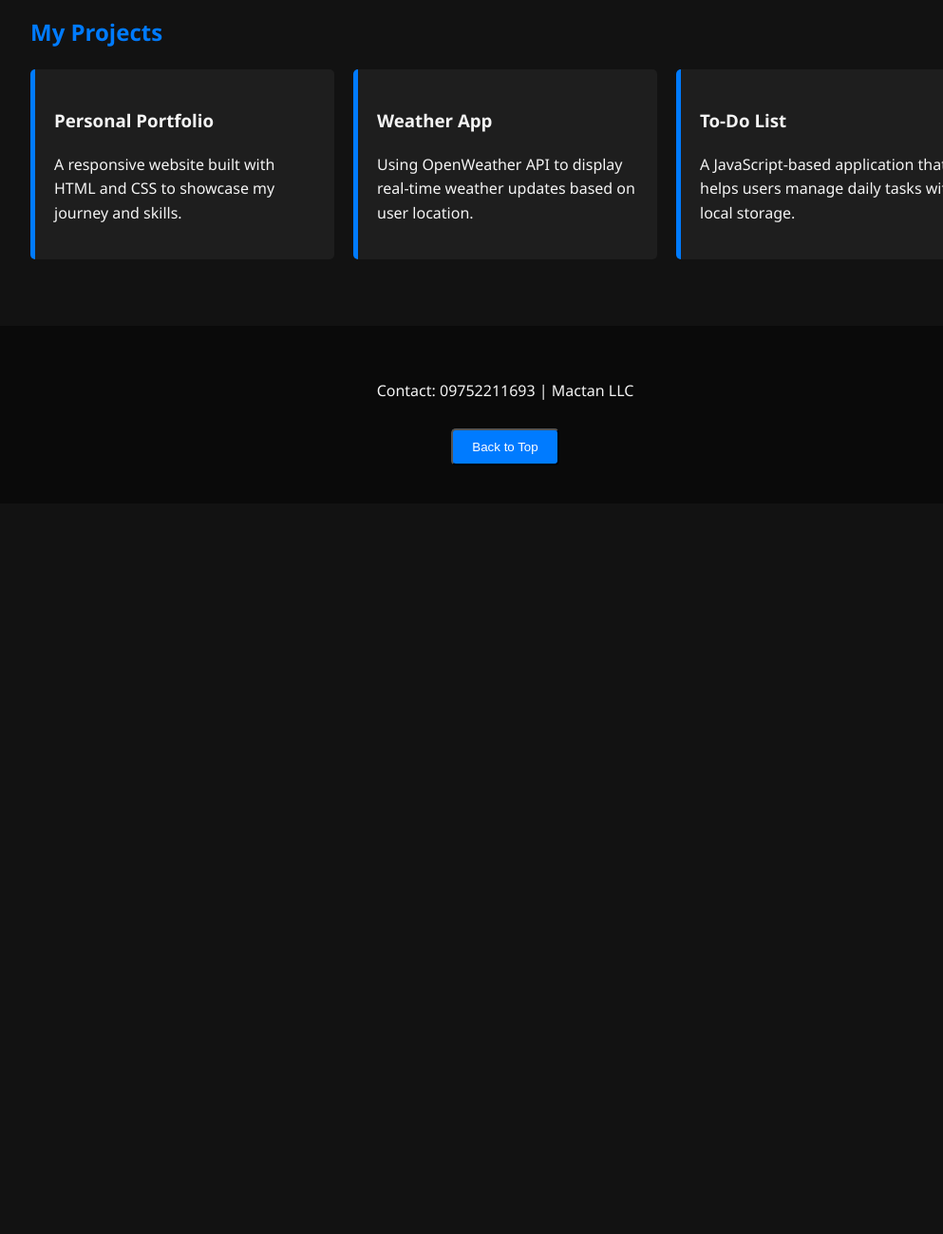
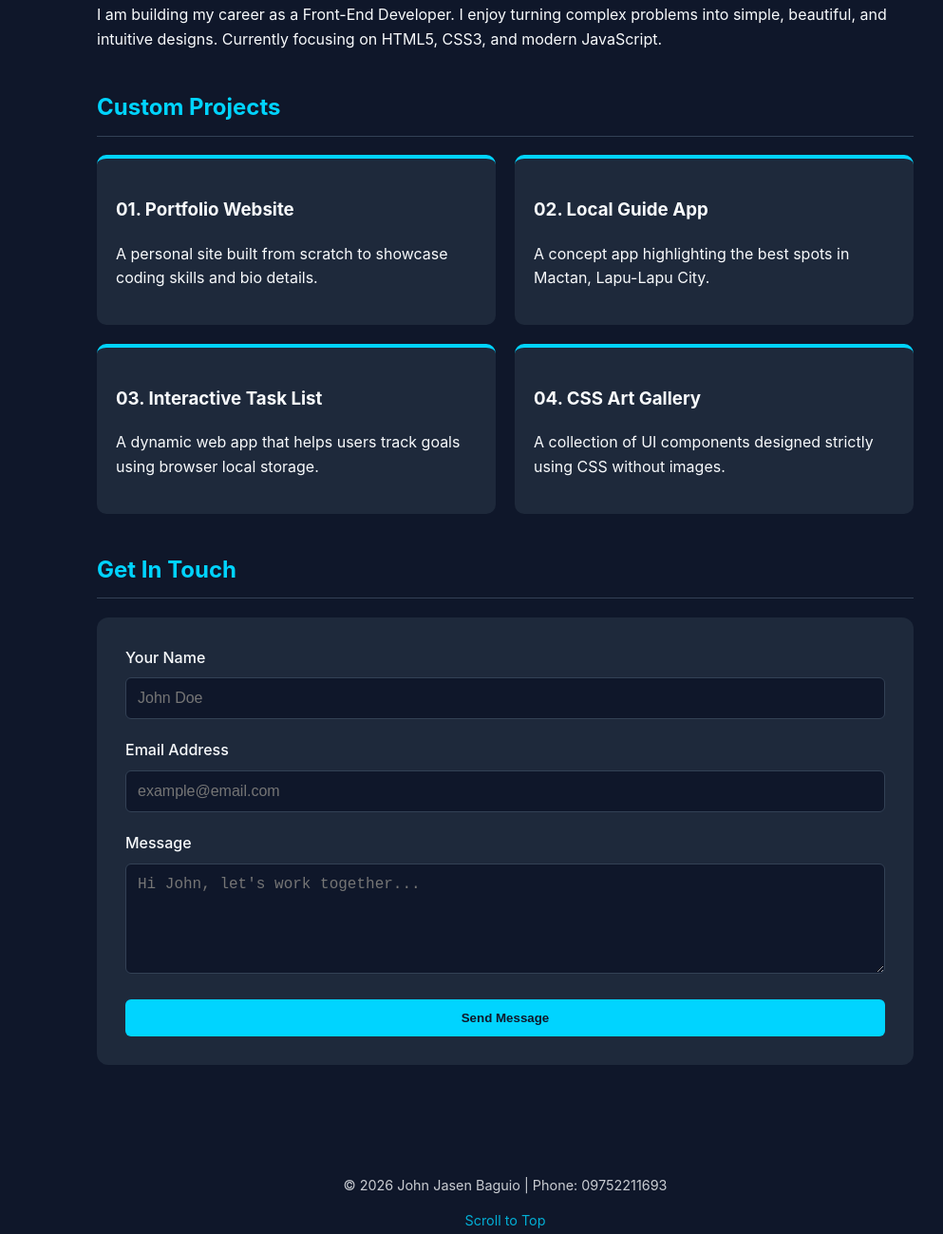
Before and after one commit to JI-AR1/JASEN-PORTFOLIO, a plain HTML site: page index.html in a window 1280 px wide. Shown: the part 835-2134 px from the top of the page at 95% size, without its empty margins (108-1101 px from the left). Before the commit the page ends 1365 px from the top, so only its background shows below. Drawn offline with Linux system fonts and the light colour scheme.

Commit message:
Update index.html

```diff
--- a/index.html
+++ b/index.html
@@ -5,105 +5,157 @@
     <meta name="viewport" content="width=device-width, initial-scale=1.0">
     <title>John Jasen Baguio | Portfolio</title>
     <style>
-        /* CSS Styling */
+        /* CSS STYLING */
         :root {
-            --primary: #007bff;
-            --dark: #121212;
-            --light: #f4f4f4;
-            --gray: #1e1e1e;
+            --primary: #00d4ff; /* A bright, modern blue */
+            --dark: #0f172a;    /* Deep navy background */
+            --gray: #1e293b;    /* Slightly lighter gray-blue for cards */
+            --light: #f8fafc;
+        }
+
+        * {
+            box-sizing: border-box;
+            scroll-behavior: smooth;
         }
 
         body {
-            font-family: 'Segoe UI', Tahoma, Geneva, Verdana, sans-serif;
+            font-family: 'Inter', sans-serif;
             margin: 0;
             background-color: var(--dark);
             color: var(--light);
             line-height: 1.6;
         }
 
+        /* Hero Section */
         header {
             text-align: center;
-            padding: 100px 20px;
-            background: linear-gradient(rgba(0,0,0,0.7), rgba(0,0,0,0.7)), url('https://via.placeholder.com/1200x400');
-            background-size: cover;
+            padding: 80px 20px;
+            background: linear-gradient(135deg, #0f172a 0%, #1e293b 100%);
+            border-bottom: 2px solid var(--primary);
         }
 
         .profile-img {
-            width: 150px;
-            height: 150px;
+            width: 160px;
+            height: 160px;
             border-radius: 50%;
             border: 4px solid var(--primary);
             object-fit: cover;
             margin-bottom: 20px;
+            box-shadow: 0 0 20px rgba(0, 212, 255, 0.3);
         }
 
         .container {
-            max-width: 1000px;
+            max-width: 900px;
             margin: auto;
-            padding: 20px;
+            padding: 40px 20px;
         }
 
-        h1, h2 { color: var(--primary); }
+        h1 { font-size: 2.5rem; margin-bottom: 10px; }
+        h2 { color: var(--primary); border-bottom: 1px solid #334155; padding-bottom: 10px; margin-top: 40px; }
 
+        /* Info Section */
         .info-grid {
             display: grid;
-            grid-template-columns: repeat(auto-fit, minmax(250px, 1fr));
+            grid-template-columns: repeat(auto-fit, minmax(200px, 1fr));
             gap: 20px;
             background: var(--gray);
-            padding: 20px;
-            border-radius: 10px;
+            padding: 25px;
+            border-radius: 12px;
+            margin-bottom: 30px;
         }
 
+        /* Projects */
         .project-grid {
             display: grid;
-            grid-template-columns: repeat(auto-fit, minmax(300px, 1fr));
+            grid-template-columns: repeat(auto-fit, minmax(280px, 1fr));
             gap: 20px;
-            margin-top: 20px;
         }
 
         .project-card {
             background: var(--gray);
             padding: 20px;
-            border-left: 5px solid var(--primary);
-            border-radius: 5px;
-            transition: transform 0.3s;
+            border-radius: 10px;
+            border-top: 4px solid var(--primary);
+            transition: transform 0.3s ease;
         }
 
         .project-card:hover {
-            transform: translateY(-5px);
-            background: #252525;
+            transform: translateY(-8px);
+        }
+
+        /* Contact Form */
+        .contact-box {
+            background: var(--gray);
+            padding: 30px;
+            border-radius: 12px;
+        }
+
+        .form-group { margin-bottom: 20px; }
+
+        label { display: block; margin-bottom: 8px; font-weight: 500; }
+
+        input, textarea {
+            width: 100%;
+            padding: 12px;
+            border-radius: 6px;
+            border: 1px solid #334155;
+            background: #0f172a;
+            color: white;
+            font-size: 1rem;
+        }
+
+        input:focus, textarea:focus {
+            outline: none;
+            border-color: var(--primary);
+        }
+
+        .btn {
+            background: var(--primary);
+            color: #0f172a;
+            padding: 12px 24px;
+            text-decoration: none;
+            border-radius: 6px;
+            display: inline-block;
+            font-weight: bold;
+            border: none;
+            cursor: pointer;
+            width: 100%;
+            transition: background 0.3s;
+        }
+
+        .btn:hover {
+            background: #00b8e6;
         }
 
         footer {
             text-align: center;
-            padding: 40px;
-            background: #0a0a0a;
-            margin-top: 50px;
+            padding: 60px 20px;
+            font-size: 0.9rem;
+            opacity: 0.8;
         }
 
-        .btn {
-            background: var(--primary);
-            color: white;
-            padding: 10px 20px;
-            text-decoration: none;
-            border-radius: 5px;
-            display: inline-block;
-            margin-top: 10px;
+        #formResponse {
+            display: none;
+            text-align: center;
+            padding: 20px;
+            background: #064e3b;
+            color: #34d399;
+            border-radius: 8px;
         }
     </style>
 </head>
 <body>
 
     <header>
-        <img src="https://via.placeholder.com/150" alt="John Jasen Baguio" class="profile-img">
+        <img src="https://via.placeholder.com/160" alt="John Jasen Baguio" class="profile-img">
         <h1>John Jasen Baguio</h1>
-        <p>Aspiring Front-End Developer</p>
+        <p style="font-size: 1.2rem; opacity: 0.9;">Future Front-End Developer</p>
     </header>
 
     <div class="container">
 
         <section id="about">
-            <h2>About Me</h2>
+            <h2>Personal Information</h2>
             <div class="info-grid">
                 <div>
                     <p><strong>Age:</strong> 23</p>
@@ -114,26 +166,53 @@
                     <p><strong>Email:</strong> jasenbaguio1@gmail.com</p>
                 </div>
             </div>
-            <p style="margin-top: 20px;">
-                I am a passionate aspiring developer from Mactan. My goal is to master modern web technologies
-                to build beautiful, responsive, and efficient user interfaces.
+            <p>
+                I am building my career as a Front-End Developer. I enjoy turning complex problems into simple, beautiful, and intuitive designs. Currently focusing on HTML5, CSS3, and modern JavaScript.
             </p>
         </section>
 
         <section id="projects">
-            <h2>My Projects</h2>
+            <h2>Custom Projects</h2>
             <div class="project-grid">
                 <div class="project-card">
-                    <h3>Personal Portfolio</h3>
-                    <p>A responsive website built with HTML and CSS to showcase my journey and skills.</p>
+                    <h3>01. Portfolio Website</h3>
+                    <p>A personal site built from scratch to showcase coding skills and bio details.</p>
                 </div>
                 <div class="project-card">
-                    <h3>Weather App</h3>
-                    <p>Using OpenWeather API to display real-time weather updates based on user location.</p>
+                    <h3>02. Local Guide App</h3>
+                    <p>A concept app highlighting the best spots in Mactan, Lapu-Lapu City.</p>
                 </div>
                 <div class="project-card">
-                    <h3>To-Do List</h3>
-                    <p>A JavaScript-based application that helps users manage daily tasks with local storage.</p>
+                    <h3>03. Interactive Task List</h3>
+                    <p>A dynamic web app that helps users track goals using browser local storage.</p>
+                </div>
+                <div class="project-card">
+                    <h3>04. CSS Art Gallery</h3>
+                    <p>A collection of UI components designed strictly using CSS without images.</p>
+                </div>
+            </div>
+        </section>
+
+        <section id="contact">
+            <h2>Get In Touch</h2>
+            <div class="contact-box">
+                <form id="contactForm">
+                    <div class="form-group">
+                        <label>Your Name</label>
+                        <input type="text" id="name" placeholder="John Doe" required>
+                    </div>
+                    <div class="form-group">
+                        <label>Email Address</label>
+                        <input type="email" id="email" placeholder="example@email.com" required>
+                    </div>
+                    <div class="form-group">
+                        <label>Message</label>
+                        <textarea id="message" rows="5" placeholder="Hi John, let's work together..." required></textarea>
+                    </div>
+                    <button type="submit" class="btn">Send Message</button>
+                </form>
+                <div id="formResponse">
+                    Message Sent! I will get back to you soon.
                 </div>
             </div>
         </section>
@@ -141,18 +220,29 @@
     </div>
 
     <footer>
-        <p>Contact: 09752211693 | Mactan LLC</p>
-        <button id="topBtn" class="btn" onclick="scrollToTop()">Back to Top</button>
+        <p>&copy; 2026 John Jasen Baguio | Phone: 09752211693</p>
+        <p><a href="#" onclick="scrollToTop()" style="color: var(--primary); text-decoration: none;">Scroll to Top</a></p>
     </footer>
 
     <script>
-        // JavaScript Functionality
+        // Smooth scroll to top
         function scrollToTop() {
             window.scrollTo({ top: 0, behavior: 'smooth' });
         }
 
-        // Console log for testing
-        console.log("Welcome to John Jasen's Portfolio!");
+        // Handle the contact form
+        const form = document.getElementById('contactForm');
+        const responseMsg = document.getElementById('formResponse');
+
+        form.addEventListener('submit', function(e) {
+            e.preventDefault();
+
+            // Logic to handle message (for now just showing the success message)
+            form.style.display = 'none';
+            responseMsg.style.display = 'block';
+
+            console.log("Message submitted by:", document.getElementById('name').value);
+        });
     </script>
 
 </body>
```
